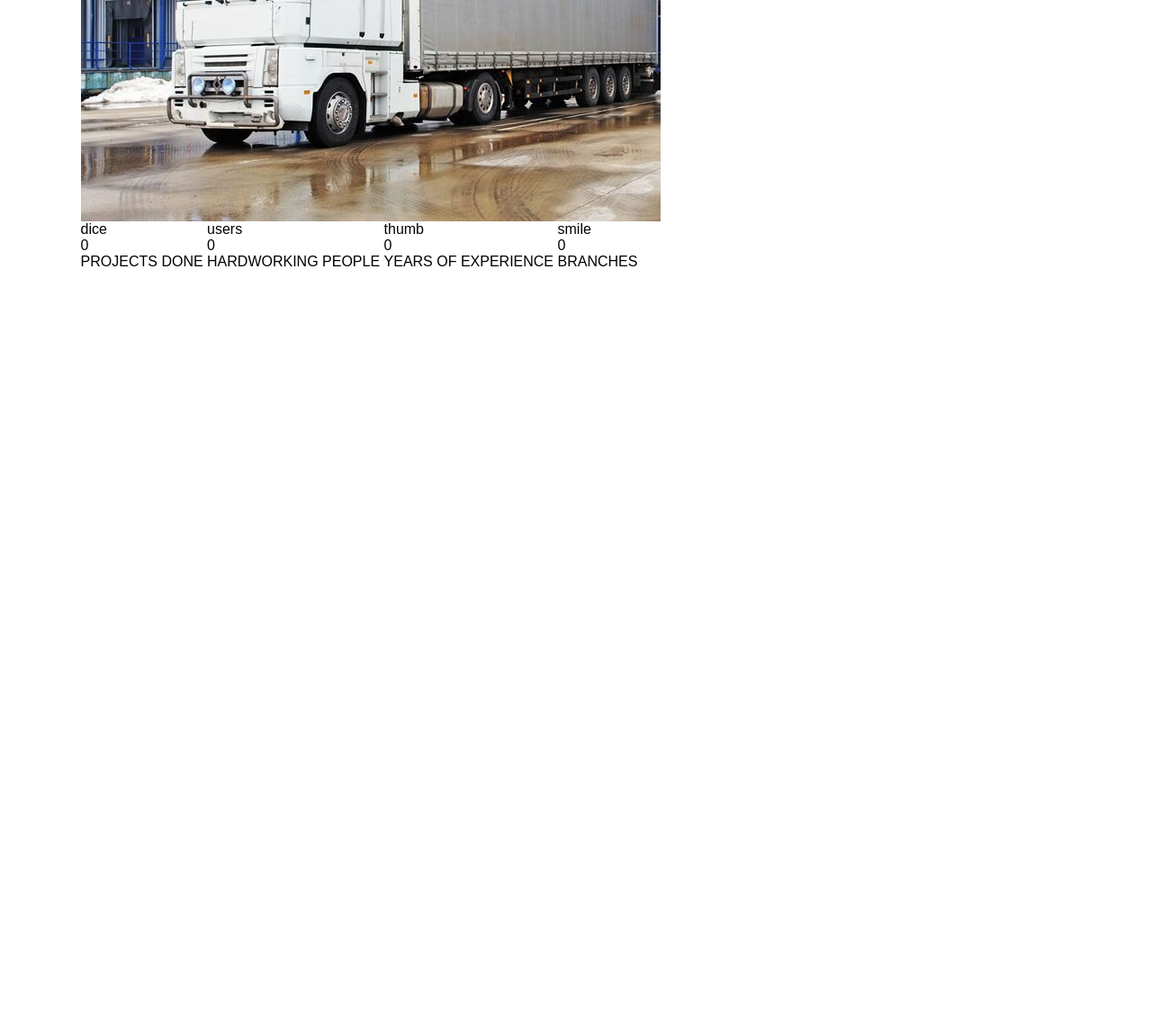
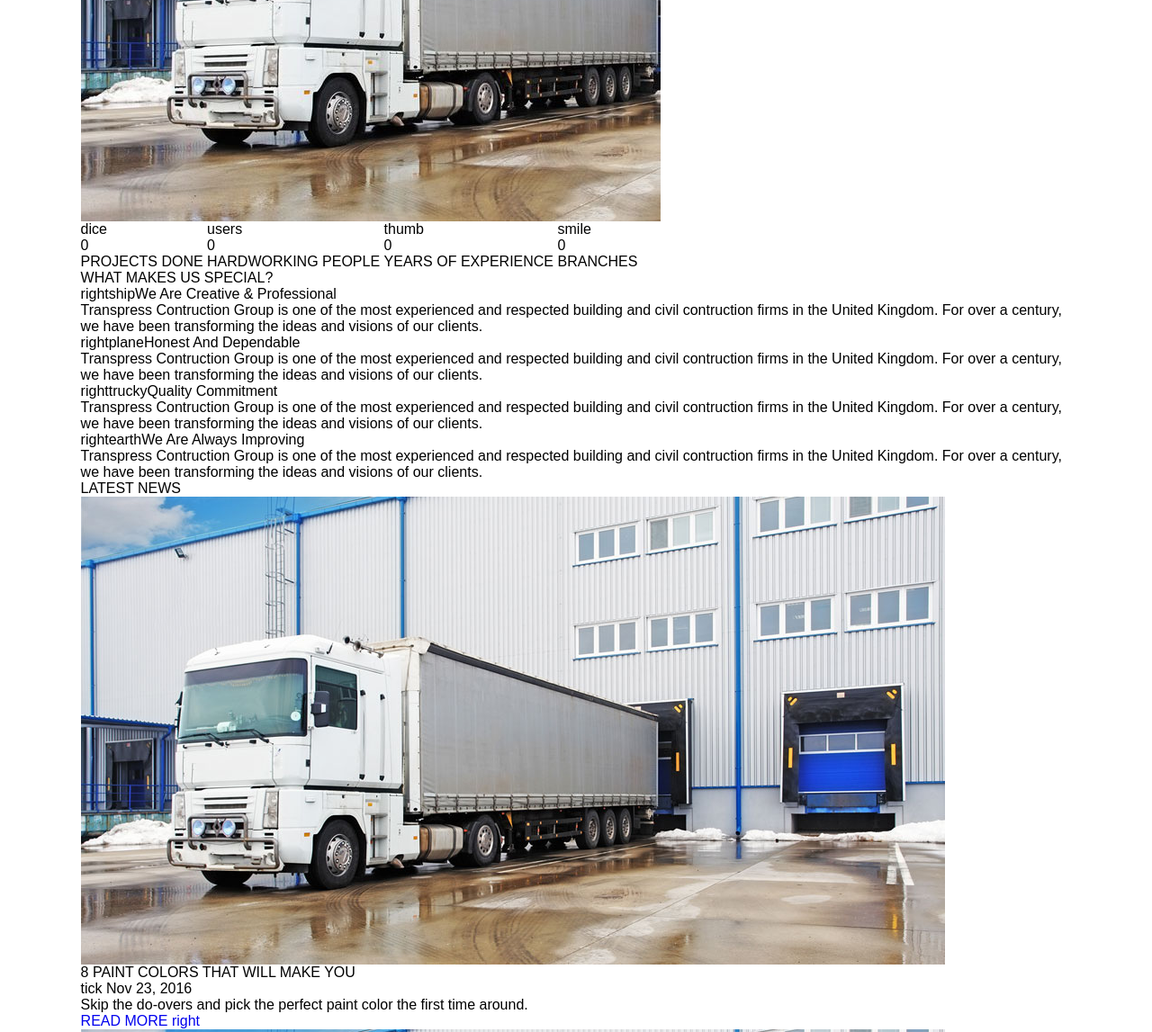
Before and after one commit to mvishrutaxioned/Transpress, a plain HTML site: page index.html in a window 1280 px wide. Shown: the part 980-2127 px from the top of the page at 90% size. Before the commit the page ends 1280 px from the top, so only its background shows below. Drawn offline with nearby package versions, Linux system fonts and the light colour scheme.

Commit message:
added info section

```diff
--- a/index.html
+++ b/index.html
@@ -240,6 +240,66 @@
             </ul>
           </div>
         </section>
+        <section class="info">
+          <div class="wrapper">
+            <div class="special">
+              <h2>WHAT MAKES US SPECIAL?</h2>
+              <ul>
+                <li>
+                  <h3><small class="right">right</small><span class=" acc ship">ship</span>We Are Creative & Professional</h3>
+                  <div>
+                    <p>Transpress Contruction Group is one of the most experienced and respected building and civil contruction firms in the United Kingdom. For over a century, we have been transforming the ideas and visions of our clients.</p>
+                  </div>
+                </li>
+                <li>
+                  <h3><small class="right">right</small><span class=" acc plane">plane</span>Honest And Dependable</h3>
+                  <div>
+                    <p>Transpress Contruction Group is one of the most experienced and respected building and civil contruction firms in the United Kingdom. For over a century, we have been transforming the ideas and visions of our clients.</p>
+                  </div>
+                </li>
+                <li>
+                  <h3><small class="right">right</small><span class=" acc truky">trucky</span>Quality Commitment</h3>
+                  <div>
+                    <p>Transpress Contruction Group is one of the most experienced and respected building and civil contruction firms in the United Kingdom. For over a century, we have been transforming the ideas and visions of our clients.</p>
+                  </div>
+                </li>
+                <li>
+                  <h3><small class="right">right</small><span class=" acc earth">earth</span>We Are Always Improving</h3>
+                  <div>
+                    <p>Transpress Contruction Group is one of the most experienced and respected building and civil contruction firms in the United Kingdom. For over a century, we have been transforming the ideas and visions of our clients.</p>
+                  </div>
+                </li>
+              </ul>
+            </div>
+            <div class="news">
+              <h2>LATEST NEWS</h2>
+              <ul>
+                <li>
+                  <figure>
+                    <img src="./assets/Images/video.jpg" alt="News Image 1">
+                  </figure>
+                  <div class="news-info">
+                    <h3>8 PAINT COLORS THAT WILL MAKE YOU</h3>
+                    <small class="date"><span class="tick">tick</span> Nov 23, 2016</small>
+                    <p>Skip the do-overs and pick the perfect paint color the first time around.</p>
+                    <a href="#FIXME" title="Read More">READ MORE <span class="right">right</span></a>
+                  </div>
+                </li>
+                <li>
+                  <figure>
+                    <img src="./assets/Images/video.jpg" alt="News Image 2">
+                  </figure>
+                  <div class="news-info">
+                    <h3>8 PAINT COLORS THAT WILL MAKE YOU</h3>
+                    <small class="date"><span class="tick">tick</span> Nov 23, 2016</small>
+                    <p>Skip the do-overs and pick the perfect paint color the first time around.</p>
+                    <a href="#FIXME" title="Read More">READ MORE <span class="right">right</span></a>
+                  </div>
+                </li>
+              </ul>
+            </div>
+          </div>
+        </section>
       </main>
       <!--main section end-->
     </div>
```
